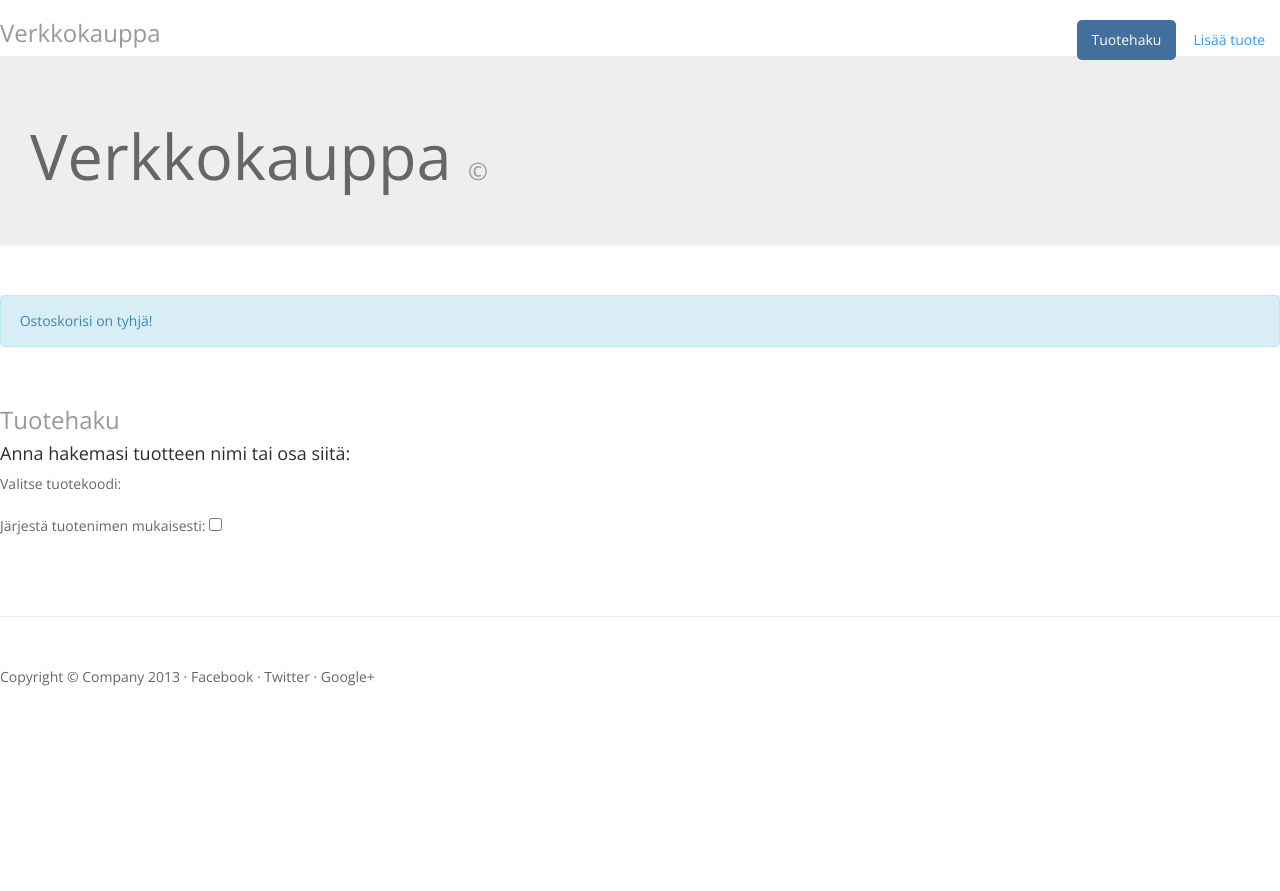
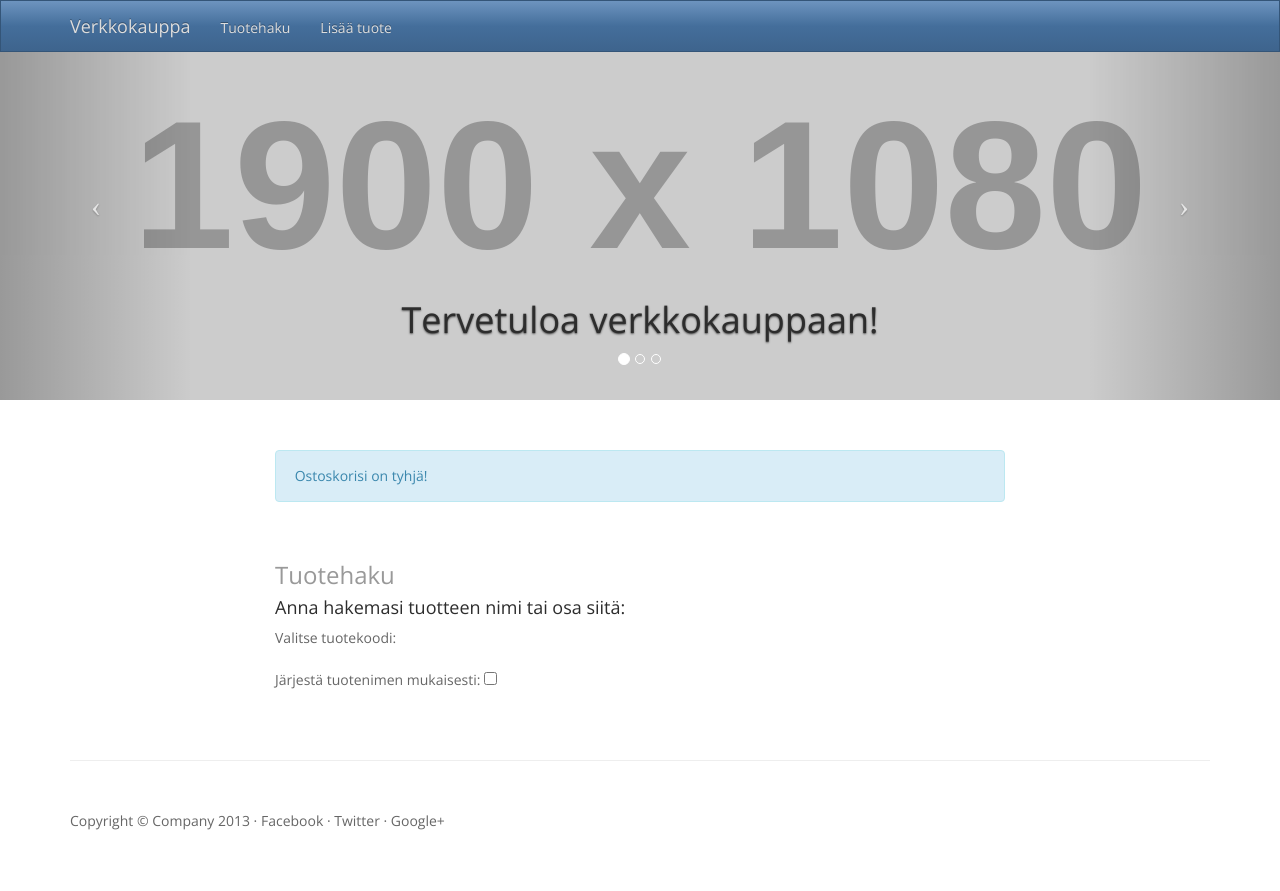
Before and after one commit to sguessou/CakePHP_project, a CakePHP app: the page made by app/View/Products/index.ctp in a window 1280 px wide. Before the commit the page ends 686 px from the top, so only its background shows below. Run offline with PHP 8.4 and a stand-in for CakePHP, Linux system fonts and the light colour scheme; the template is opened without the code that fills it, so the values that code supplies are empty; grey boxes labelled with a size stand in for pictures from a placeholder-image service; form fields are guessed from the names that the template uses; some libraries are stand-ins or nearby versions.

Commit message:
Updated all views to use new template.

```diff
--- a/app/View/Layouts/default.ctp
+++ b/app/View/Layouts/default.ctp
@@ -34,6 +34,73 @@
 
 	<body>
 
+	<nav class="navbar navbar-fixed-top navbar-inverse" role="navigation">
+      <div class="container">
+        <div class="navbar-header">
+          <button type="button" class="navbar-toggle" data-toggle="collapse" data-target=".navbar-ex1-collapse">
+            <span class="sr-only">Toggle navigation</span>
+            <span class="icon-bar"></span>
+            <span class="icon-bar"></span>
+            <span class="icon-bar"></span>
+          </button>
+          <a class="navbar-brand" href="/products/index">Verkkokauppa</a>
+        </div>
+
+        <!-- Collect the nav links, forms, and other content for toggling -->
+        <div class="collapse navbar-collapse navbar-ex1-collapse">
+          <ul class="nav navbar-nav">
+            <li><a href="/products/index">Tuotehaku</a></li>
+            <li><a href="/products/addView">Lisää tuote</a></li>
+          </ul>
+        </div><!-- /.navbar-collapse -->
+      </div><!-- /.container -->
+    </nav>
+
+    <div id="myCarousel" class="carousel slide">
+      <!-- Indicators -->
+        <ol class="carousel-indicators">
+          <li data-target="#myCarousel" data-slide-to="0" class="active"></li>
+          <li data-target="#myCarousel" data-slide-to="1"></li>
+          <li data-target="#myCarousel" data-slide-to="2"></li>
+        </ol>
+
+        <!-- Wrapper for slides -->
+        <div class="carousel-inner">
+          <div class="item active">
+            <div class="fill" style="background-image:url('http://placehold.it/1900x1080&text=Verkkokauppa');"></div>
+            <div class="carousel-caption">
+              <h1>Tervetuloa verkkokauppaan!</h1>
+            </div>
+          </div>
+          <div class="item">
+            <div class="fill" style="background-image:url('http://placehold.it/1900x1080&text=Slide Two');"></div>
+            <div class="carousel-caption">
+              <h1>Caption 2</h1>
+            </div>
+          </div>
+          <div class="item">
+            <div class="fill" style="background-image:url('http://placehold.it/1900x1080&text=Slide Three');"></div>
+            <div class="carousel-caption">
+              <h1>Caption 3</h1>
+            </div>
+          </div>
+        </div>
+
+        <!-- Controls -->
+        <a class="left carousel-control" href="#myCarousel" data-slide="prev">
+          <span class="icon-prev"></span>
+        </a>
+        <a class="right carousel-control" href="#myCarousel" data-slide="next">
+          <span class="icon-next"></span>
+        </a>
+    </div>
+
+    <div class="container">
+
+      <div class="row section">
+        <div class="col-lg-2"></div>
+         <div class="col-lg-8">
+
 
 
 	<?php echo $this->fetch('content'); ?>
--- a/app/View/Products/index.ctp
+++ b/app/View/Products/index.ctp
@@ -1,52 +1,50 @@
 
 
-    <div class="container-narrow">
-      <div class="header">
-        <ul class="nav nav-pills pull-right">
-          <li class="active"><a href="/products/index">Tuotehaku</a></li>
-          <li><a href="/products/addView">Lisää tuote</a></li>
-        </ul>
-     <h3 class="text-muted">Verkkokauppa</h3>
-    </div>
 
 
-    <div class="jumbotron">
-      <h1>Verkkokauppa&nbsp;<small>&copy;</small></h1>
-    </div>
+
 
 
        <div id="viewCart">
-
-
-      <br />
 
           <?php if ( ! $count) :?>
             <div class="alert alert-info">
                <i class="icon-shopping-cart icon-large"></i>&nbsp;Ostoskorisi on tyhjä!
             </div>
+
           <?php elseif ($count == 1) :?>
+
             <div class="alert alert-info">
               <i class="icon-shopping-cart icon-large"></i>&nbsp;Sisältö <strong><?php echo $count; ?></strong> tuote
-          <div class="pull-right">
-            <?php echo $this->Form->create(); ?>
+              <div>
+                <?php echo $this->Form->create('Products', array('action' => 'test')); ?>
                 <?php echo $this->Js->submit('Näytä ostoskori', array('update' => '#viewCart')); ?>
                 <?php echo $this->Form->end(); ?>
               </div>
               <br />&nbsp;
             </div>
+
            <?php elseif ($count > 1) :?>
+
             <div class="alert alert-info">
+
+              <div class="row">
+              <br />
+              <div class="col-lg-3">
                 <i class="icon-shopping-cart icon-large"></i>&nbsp;Sisältö <strong><?php echo $count; ?></strong> tuotetta
-          <div class="pull-right">
+              </div>
+               <div class="col-lg-3">
                 <?php echo $this->Form->create(); ?>
                 <?php echo $this->Js->submit('Näytä ostoskori', array('update' => '#viewCart')); ?>
                 <?php echo $this->Form->end(); ?>
                </div>
-          <br />&nbsp;
               </div>
+
+            </div>
+
           <?php endif ?>
 
-      </div><!-- //viewCart-->
+       </div><!--//End viewCart-->
 
       <br />
 
@@ -86,5 +84,5 @@
        <?php echo $this->BootstrapForm->end('Etsi Tuoteitta'); ?>
 
 
-
-       <br /><br />
+        </div>
+      </div>
```
Also changed, not shown: app/View/Products/add_view.ctp (+0 -22 lines), app/View/Products/search.ctp (+0 -16 lines), app/View/Products/test.ctp (+16 -7 lines). Lines whose indentation alone changed are shown as unchanged.
